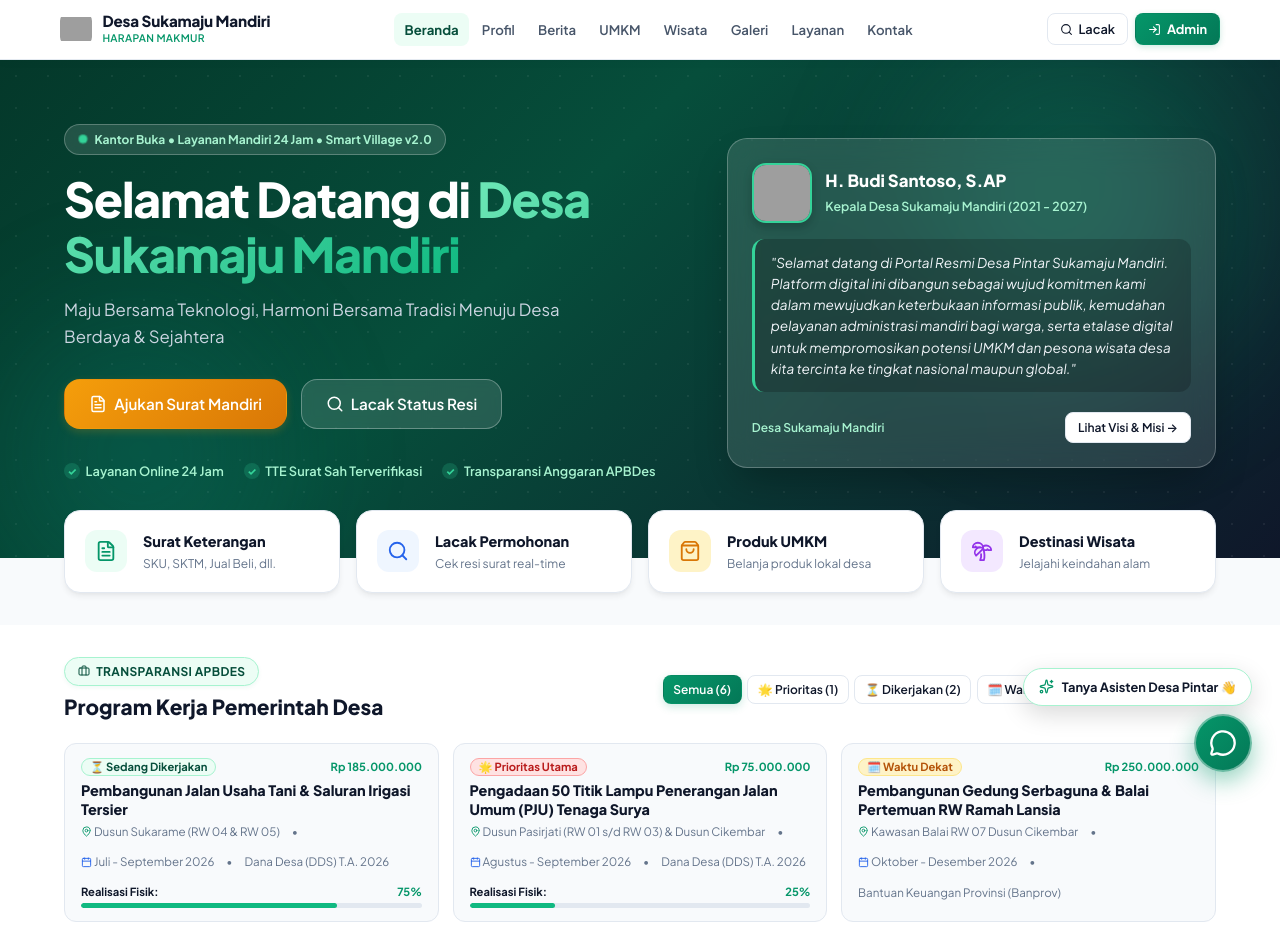
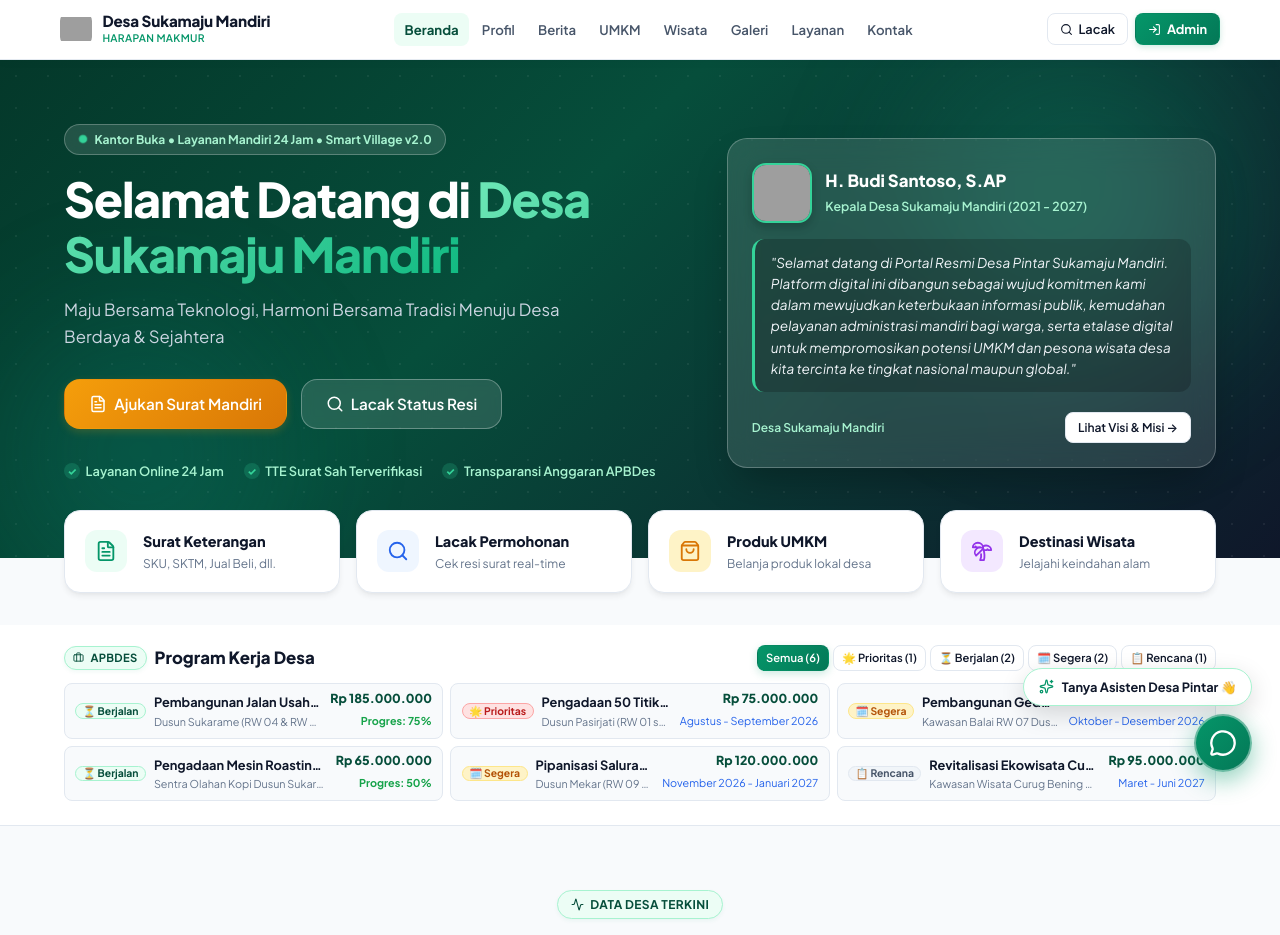
Before and after one commit to yoseples/desa, a React (Vite) app: page / in a window 1280 px wide. Shown: the top 935 px of the page. Built offline with nearby package versions, Linux system fonts and the light colour scheme; grey boxes are pictures that could not be loaded.

Commit message:
fix(home): perkecil tinggi kotak program desa menjadi ultra-slim (setengah tinggi) yang sangat ringkas dan padat

```diff
--- a/src/pages/Home.jsx
+++ b/src/pages/Home.jsx
@@ -70,14 +70,14 @@ export default function Home({
   const getStatusBadge = (status) => {
     switch (status) {
       case 'PRIORITAS':
-        return <span className="badge badge-danger" style={{ fontSize: '0.7rem', padding: '0.15rem 0.5rem' }}>🌟 Prioritas Utama</span>;
+        return <span className="badge badge-danger" style={{ fontSize: '0.65rem', padding: '0.1rem 0.4rem', whiteSpace: 'nowrap' }}>🌟 Prioritas</span>;
       case 'SEDANG_BERJALAN':
-        return <span className="badge badge-success" style={{ fontSize: '0.7rem', padding: '0.15rem 0.5rem' }}>⏳ Sedang Dikerjakan</span>;
+        return <span className="badge badge-success" style={{ fontSize: '0.65rem', padding: '0.1rem 0.4rem', whiteSpace: 'nowrap' }}>⏳ Berjalan</span>;
       case 'WAKTU_DEKAT':
-        return <span className="badge badge-warning" style={{ fontSize: '0.7rem', padding: '0.15rem 0.5rem' }}>🗓️ Waktu Dekat</span>;
+        return <span className="badge badge-warning" style={{ fontSize: '0.65rem', padding: '0.1rem 0.4rem', whiteSpace: 'nowrap' }}>🗓️ Segera</span>;
       case 'RENCANA_SELANJUTNYA':
       default:
-        return <span className="badge badge-neutral" style={{ fontSize: '0.7rem', padding: '0.15rem 0.5rem' }}>📋 Rencana</span>;
+        return <span className="badge badge-neutral" style={{ fontSize: '0.65rem', padding: '0.1rem 0.4rem', whiteSpace: 'nowrap' }}>📋 Rencana</span>;
     }
   };
 
@@ -225,54 +225,54 @@ export default function Home({
         </div>
       </div>
 
-      {/* 3. TRANSPARANSI PROGRAM KERJA PEMERINTAH DESA (KOMPAK / LIST / KOTAK KECIL) */}
-      <section className="section" style={{ background: '#ffffff', borderBottom: '1px solid var(--light-border)', paddingTop: '2rem', paddingBottom: '2.5rem' }}>
+      {/* 3. TRANSPARANSI PROGRAM KERJA PEMERINTAH DESA (ULTRA SLIM / SETENGAH TINGGI) */}
+      <section className="section" style={{ background: '#ffffff', borderBottom: '1px solid var(--light-border)', paddingTop: '1.25rem', paddingBottom: '1.5rem' }}>
         <div className="container">
 
           {/* Header & Filter in One Compact Row */}
-          <div style={{ display: 'flex', justifyContent: 'space-between', alignItems: 'center', marginBottom: '1.25rem', flexWrap: 'wrap', gap: '0.75rem' }}>
-            <div>
-              <span className="section-badge" style={{ marginBottom: '0.25rem' }}>
-                <Briefcase size={12} /> Transparansi APBDes
+          <div style={{ display: 'flex', justifyContent: 'space-between', alignItems: 'center', marginBottom: '0.75rem', flexWrap: 'wrap', gap: '0.5rem' }}>
+            <div style={{ display: 'flex', alignItems: 'center', gap: '0.5rem' }}>
+              <span className="section-badge" style={{ margin: 0, padding: '0.15rem 0.5rem', fontSize: '0.7rem' }}>
+                <Briefcase size={11} /> APBDes
               </span>
-              <h2 style={{ fontSize: '1.3rem', fontWeight: 800, color: 'var(--text-main)', margin: 0 }}>
-                Program Kerja Pemerintah Desa
-              </h2>
+              <h3 style={{ fontSize: '1.05rem', fontWeight: 800, color: 'var(--text-main)', margin: 0 }}>
+                Program Kerja Desa
+              </h3>
             </div>
 
-            {/* Compact Filter Buttons */}
-            <div style={{ display: 'flex', gap: '0.35rem', flexWrap: 'wrap' }}>
+            {/* Micro Filter Buttons */}
+            <div style={{ display: 'flex', gap: '0.25rem', flexWrap: 'wrap' }}>
               <button
                 className={`btn btn-sm ${programFilter === 'ALL' ? 'btn-primary' : 'btn-secondary'}`}
-                style={{ padding: '0.25rem 0.6rem', fontSize: '0.75rem' }}
+                style={{ padding: '0.15rem 0.5rem', fontSize: '0.7rem', height: '26px' }}
                 onClick={() => setProgramFilter('ALL')}
               >
                 Semua ({workProgramsList.length})
               </button>
               <button
                 className={`btn btn-sm ${programFilter === 'PRIORITAS' ? 'btn-primary' : 'btn-secondary'}`}
-                style={{ padding: '0.25rem 0.6rem', fontSize: '0.75rem' }}
+                style={{ padding: '0.15rem 0.5rem', fontSize: '0.7rem', height: '26px' }}
                 onClick={() => setProgramFilter('PRIORITAS')}
               >
                 🌟 Prioritas ({prioritasCount})
               </button>
               <button
                 className={`btn btn-sm ${programFilter === 'SEDANG_BERJALAN' ? 'btn-primary' : 'btn-secondary'}`}
-                style={{ padding: '0.25rem 0.6rem', fontSize: '0.75rem' }}
+                style={{ padding: '0.15rem 0.5rem', fontSize: '0.7rem', height: '26px' }}
                 onClick={() => setProgramFilter('SEDANG_BERJALAN')}
               >
-                ⏳ Dikerjakan ({sedangBerjalanCount})
+                ⏳ Berjalan ({sedangBerjalanCount})
               </button>
               <button
                 className={`btn btn-sm ${programFilter === 'WAKTU_DEKAT' ? 'btn-primary' : 'btn-secondary'}`}
-                style={{ padding: '0.25rem 0.6rem', fontSize: '0.75rem' }}
+                style={{ padding: '0.15rem 0.5rem', fontSize: '0.7rem', height: '26px' }}
                 onClick={() => setProgramFilter('WAKTU_DEKAT')}
               >
-                🗓️ Waktu Dekat ({waktuDekatCount})
+                🗓️ Segera ({waktuDekatCount})
               </button>
               <button
                 className={`btn btn-sm ${programFilter === 'RENCANA_SELANJUTNYA' ? 'btn-primary' : 'btn-secondary'}`}
-                style={{ padding: '0.25rem 0.6rem', fontSize: '0.75rem' }}
+                style={{ padding: '0.15rem 0.5rem', fontSize: '0.7rem', height: '26px' }}
                 onClick={() => setProgramFilter('RENCANA_SELANJUTNYA')}
               >
                 📋 Rencana ({rencanaNantiCount})
@@ -280,62 +280,61 @@ export default function Home({
             </div>
           </div>
 
-          {/* Compact Grid List (Kotak Kecil Ringkas) */}
-          <div style={{ display: 'grid', gridTemplateColumns: 'repeat(auto-fit, minmax(min(100%, 340px), 1fr))', gap: '0.85rem' }}>
+          {/* Ultra-Slim Micro Boxes (Tinggi Setengah) */}
+          <div style={{ display: 'grid', gridTemplateColumns: 'repeat(auto-fit, minmax(min(100%, 360px), 1fr))', gap: '0.45rem' }}>
             {filteredPrograms.map((prog) => (
               <div
                 key={prog.id}
                 style={{
                   background: '#f8fafc',
                   border: '1px solid var(--light-border)',
-                  borderRadius: 'var(--radius-md)',
-                  padding: '0.85rem 1rem',
+                  borderRadius: '8px',
+                  padding: '0.4rem 0.65rem',
                   display: 'flex',
-                  flexDirection: 'column',
+                  alignItems: 'center',
                   justifyContent: 'space-between',
-                  gap: '0.5rem',
+                  gap: '0.65rem',
                   transition: 'var(--transition)'
                 }}
                 onMouseEnter={(e) => e.currentTarget.style.borderColor = '#86efac'}
                 onMouseLeave={(e) => e.currentTarget.style.borderColor = 'var(--light-border)'}
               >
-                <div>
-                  <div style={{ display: 'flex', justifyContent: 'space-between', alignItems: 'center', marginBottom: '0.35rem' }}>
-                    {getStatusBadge(prog.status)}
-                    <span style={{ fontSize: '0.7rem', color: '#059669', fontWeight: 700 }}>
-                      {formatRupiah(prog.budget)}
+                {/* Left: Status Badge & Title */}
+                <div style={{ display: 'flex', alignItems: 'center', gap: '0.5rem', minWidth: 0, flex: 1 }}>
+                  {getStatusBadge(prog.status)}
+                  <div style={{ minWidth: 0, flex: 1 }}>
+                    <h4 style={{
+                      fontSize: '0.8rem',
+                      fontWeight: 700,
+                      color: 'var(--text-main)',
+                      margin: 0,
+                      overflow: 'hidden',
+                      textOverflow: 'ellipsis',
+                      whiteSpace: 'nowrap'
+                    }}>
+                      {prog.title}
+                    </h4>
+                    <span style={{ fontSize: '0.675rem', color: 'var(--text-muted)', display: 'block', overflow: 'hidden', textOverflow: 'ellipsis', whiteSpace: 'nowrap' }}>
+                      {prog.location} • {prog.fundingSource}
                     </span>
-                  </div>
-
-                  <h4 style={{ fontSize: '0.9rem', fontWeight: 800, color: 'var(--text-main)', margin: '0 0 0.25rem 0', lineHeight: 1.3 }}>
-                    {prog.title}
-                  </h4>
-
-                  <div style={{ display: 'flex', alignItems: 'center', gap: '0.75rem', fontSize: '0.725rem', color: 'var(--text-muted)', flexWrap: 'wrap' }}>
-                    <span style={{ display: 'flex', alignItems: 'center', gap: '2px' }}>
-                      <MapPin size={11} color="#059669" /> {prog.location}
-                    </span>
-                    <span>•</span>
-                    <span style={{ display: 'flex', alignItems: 'center', gap: '2px' }}>
-                      <Calendar size={11} color="#2563eb" /> {prog.schedule}
-                    </span>
-                    <span>•</span>
-                    <span>{prog.fundingSource}</span>
                   </div>
                 </div>
 
-                {/* Progress bar if ongoing */}
-                {(prog.status === 'SEDANG_BERJALAN' || prog.progress > 0) && (
-                  <div style={{ marginTop: '0.2rem' }}>
-                    <div style={{ display: 'flex', justifyContent: 'space-between', fontSize: '0.7rem', fontWeight: 700, marginBottom: '2px', color: 'var(--text-main)' }}>
-                      <span>Realisasi Fisik:</span>
-                      <span style={{ color: '#059669' }}>{prog.progress}%</span>
-                    </div>
-                    <div style={{ height: '5px', background: '#e2e8f0', borderRadius: '3px', overflow: 'hidden' }}>
-                      <div style={{ width: `${prog.progress}%`, height: '100%', background: '#10b981', borderRadius: '3px' }}></div>
-                    </div>
+                {/* Right: Budget & Progress / Timeline */}
+                <div style={{ textAlign: 'right', flexShrink: 0 }}>
+                  <div style={{ fontSize: '0.775rem', fontWeight: 800, color: '#064e3b', lineHeight: 1.2 }}>
+                    {formatRupiah(prog.budget)}
                   </div>
-                )}
+                  {prog.status === 'SEDANG_BERJALAN' ? (
+                    <span style={{ fontSize: '0.675rem', color: '#16a34a', fontWeight: 700 }}>
+                      Progres: {prog.progress}%
+                    </span>
+                  ) : (
+                    <span style={{ fontSize: '0.675rem', color: '#2563eb' }}>
+                      {prog.schedule}
+                    </span>
+                  )}
+                </div>
               </div>
             ))}
           </div>
```
